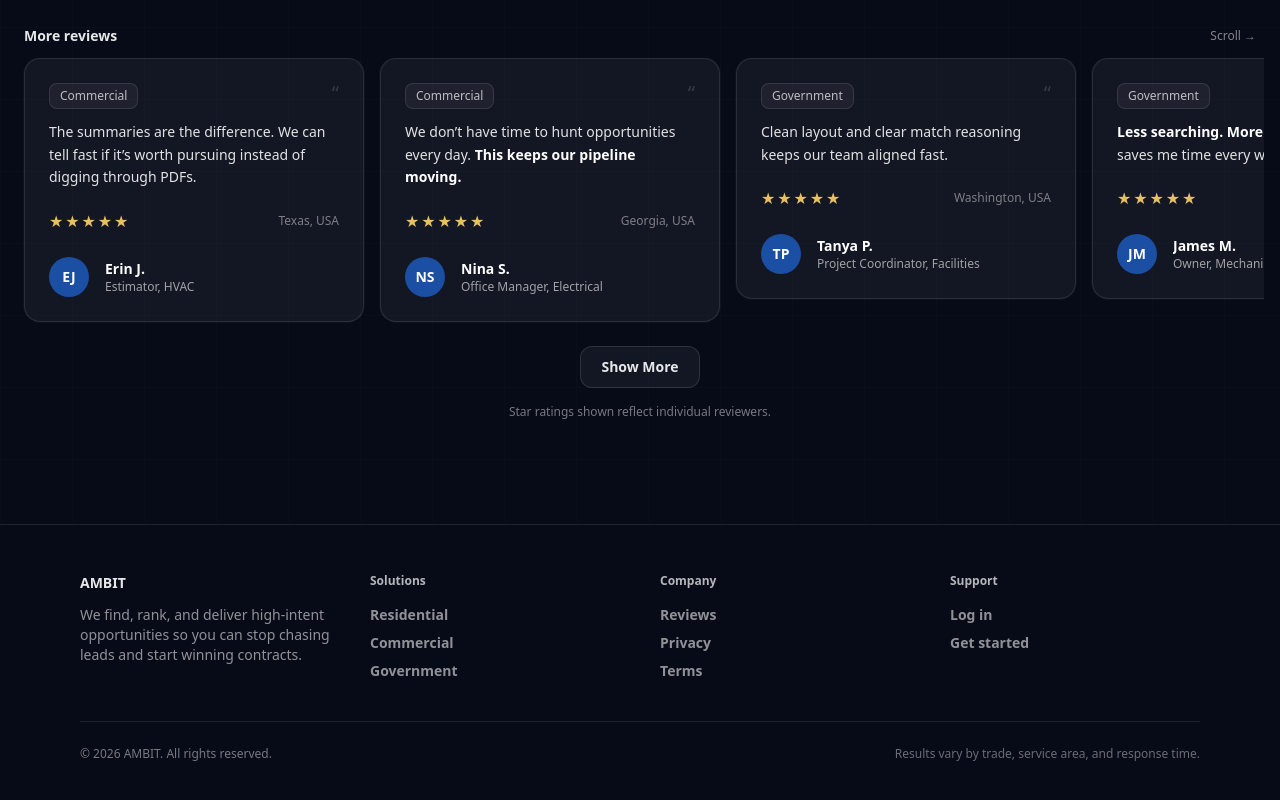
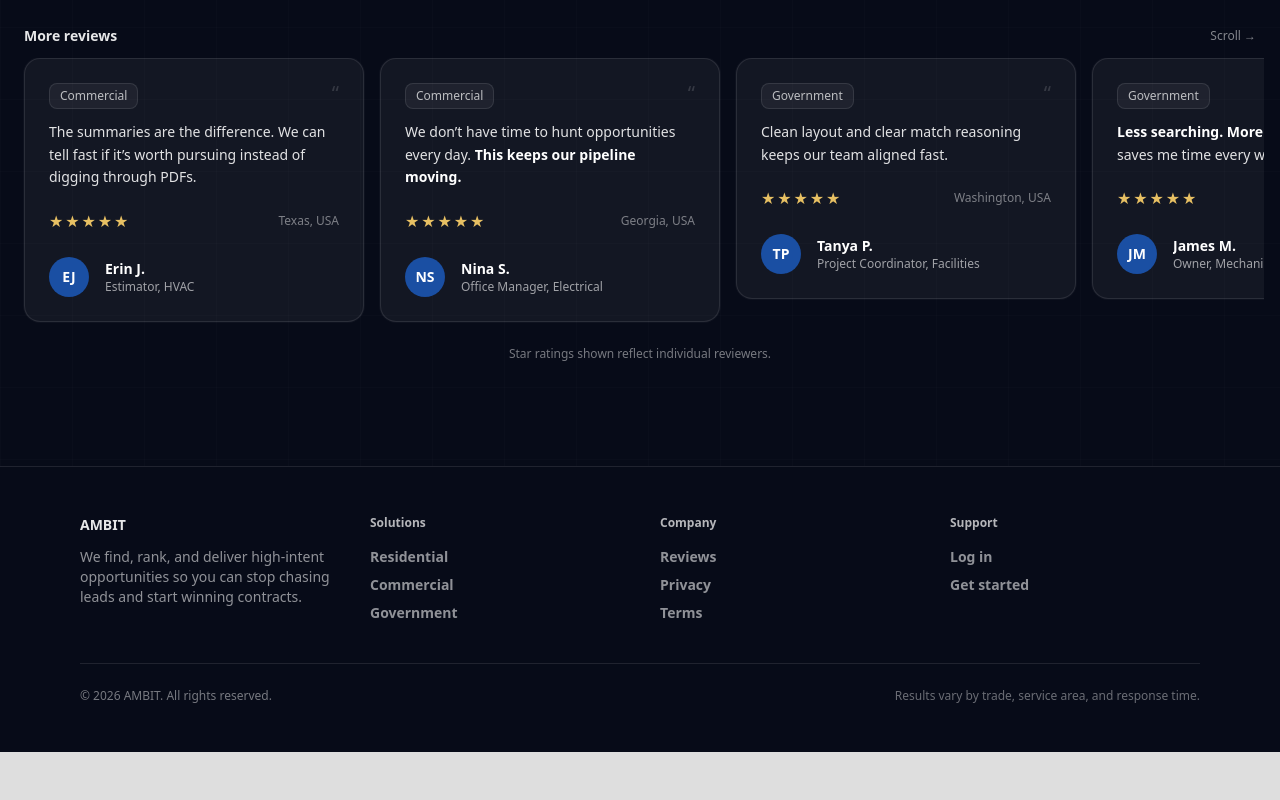
Before and after one commit to seansevrix/ambit, a Next.js app: page /testimonials in a window 1280 px wide. Shown: the part 981-1781 px from the top of the page. After the commit the page ends 1733 px from the top, so only its background shows below. Built offline with nearby package versions, Linux system fonts and the light colour scheme.

Commit message:
Remove spotlight section from testimonials

```diff
--- a/app/testimonials/page.tsx
+++ b/app/testimonials/page.tsx
@@ -390,15 +390,8 @@ export default function TestimonialsPage() {
         <div className="mt-10">
           <Carousel items={visibleCarousel} />
 
-          <div className="mt-4 flex items-center justify-center">
-            <button
-              type="button"
-              onClick={() => setShowMore((s) => !s)}
-              className="rounded-xl border border-white/12 bg-white/5 px-5 py-2.5 text-sm font-semibold text-white/90 hover:bg-white/10 transition w-full sm:w-auto"
-            >
-              {showMore ? "Show Less" : "Show More"}
-            </button>
-          </div>
+
+
 
           <div className="mt-4 text-center text-xs text-white/45">
             Star ratings shown reflect individual reviewers.
```
